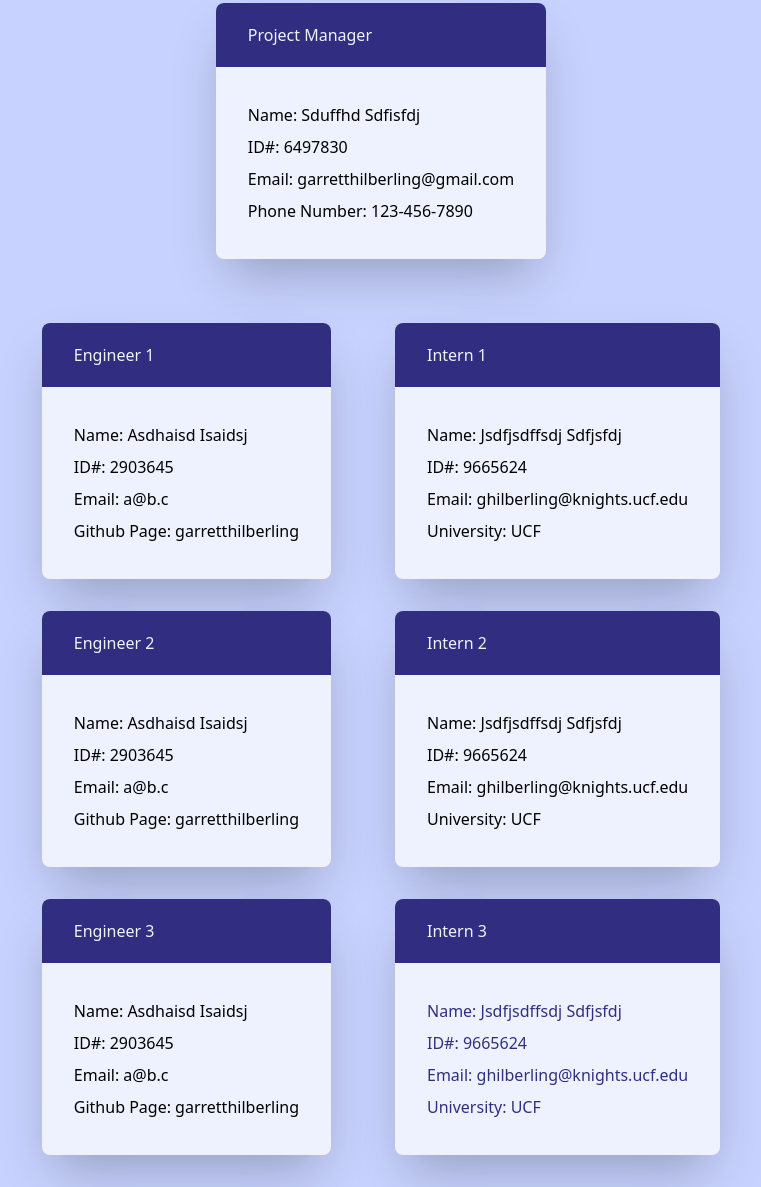
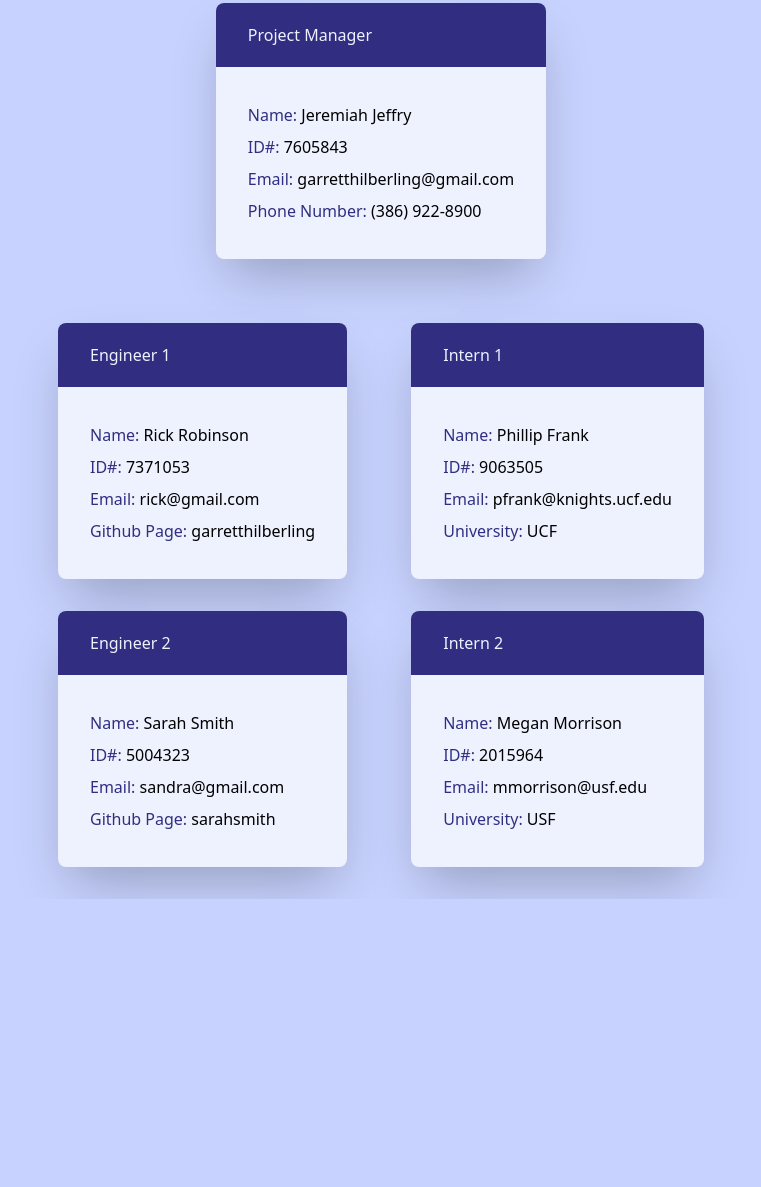
Before and after one commit to garretthilberling/teamhub-generator, a website: page index.html in a window 1280 px wide. Shown: the part 113-1300 px from the top of the page, without its empty margins (259-1020 px from the left). After the commit the page ends 1012 px from the top, so only its background shows below. Drawn offline with nearby package versions, Linux system fonts and the light colour scheme.

Commit message:
final commit. README and video are done.

```diff
--- a/index.html
+++ b/index.html
@@ -10,99 +10,78 @@
 </head>
 
 <body class="bg-indigo-200 text-black">
-<nav class="bg-indigo-800 text-indigo-50">
+<nav class="bg-indigo-800 text-indigo-50 sticky top-0">
     <div class="container mx-auto">
       <div class="flex flex-wrap justify-between">
         <div class="flex w-full lg:w-1/2 justify-center lg:justify-start">
           <h1 class="text-xl font-bold p-3">TeamHub-Generator</h1>
         </div>
         <div class="flex flex-row w-full lg:w-1/2 justify-center lg:justify-end">
-            <div class="p-3 hover:bg-gray-100 hover:text-gray-700">Showing Sduffhd Sdfisfdj's team!</div>
+            <div class="p-3">Showing Jeremiah Jeffry's team!</div>
         </div>
       </div>
     </div>
   </nav>
 
-  <main class="">
+  <main>
 
     <section class="mt-8 flex center-items justify-center">
       <div class="bg-indigo-50 rounded-lg shadow-2xl m-8">
         <h4 class="bg-indigo-900 text-indigo-50 rounded-t-lg py-5 px-8">Project Manager</h4>
         <div class="p-8">
-          <p class="py-1">Name: Sduffhd Sdfisfdj</p>
-          <p class="py-1">ID#: 6497830</p>
-          <p class="py-1">Email: <a href="mailto:garretthilberling@gmail.com" class="hover:text-indigo-900 hover:bg-indigo-100 hover:rounded">garretthilberling@gmail.com</a></p>
-          <p class="py-1">Phone Number: 123-456-7890</p>
+            <p class="py-1"><span class="font-medium text-indigo-900">Name:</span> Jeremiah Jeffry</p>
+            <p class="py-1"><span class="font-medium text-indigo-900">ID#:</span> 7605843</p>
+            <p class="py-1"><span class="font-medium text-indigo-900">Email:</span> <a href="mailto:garretthilberling@gmail.com" class="hover:text-indigo-900 hover:bg-indigo-100 hover:rounded">garretthilberling@gmail.com</a></p>
+            <p class="py-1"><span class="font-medium text-indigo-900">Phone Number:</span> (386) 922-8900</p>
         </div>
       </div>
     </section>
 
     <div class="flex center-items justify-center">
       <div class="grid grid-flow-col">
-      <section id='engineerContainer' class="">
+        <section>
 
     <div class="bg-indigo-50 rounded-lg shadow-2xl m-8">
           <h4 class="bg-indigo-900 text-indigo-50 rounded-t-lg py-5 px-8">Engineer 1</h4>
           <div class="p-8">
-                  <p class="py-1">Name: Asdhaisd Isaidsj</p>
-                  <p class="py-1">ID#: 2903645</p>
-                  <p class="py-1">Email: <a href="a@b.c">a@b.c</a></p>
-                  <p class="py-1">Github Page: <a href="https://github.com/garretthilberling">garretthilberling</a></p>
+          <p class="py-1"><span class="font-medium text-indigo-900">Name:</span> Rick Robinson</p>
+              <p class="py-1"><span class="font-medium text-indigo-900">ID#:</span> 7371053</p>
+              <p class="py-1"><span class="font-medium text-indigo-900">Email:</span> <a href="mailto:rick@gmail.com" class="hover:text-indigo-900 hover:bg-indigo-100 hover:rounded">rick@gmail.com</a></p>
+              <p class="py-1"><span class="font-medium text-indigo-900">Github Page:</span> <a href="https://github.com/garretthilberling" class="hover:text-indigo-900 hover:bg-indigo-100 hover:rounded">garretthilberling</a></p>
           </div>
         </div>
 
     <div class="bg-indigo-50 rounded-lg shadow-2xl m-8">
           <h4 class="bg-indigo-900 text-indigo-50 rounded-t-lg py-5 px-8">Engineer 2</h4>
           <div class="p-8">
-                  <p class="py-1">Name: Asdhaisd Isaidsj</p>
-                  <p class="py-1">ID#: 2903645</p>
-                  <p class="py-1">Email: <a href="a@b.c">a@b.c</a></p>
-                  <p class="py-1">Github Page: <a href="https://github.com/garretthilberling">garretthilberling</a></p>
-              </div>
-            </div>
-
-            <div class="bg-indigo-50 rounded-lg shadow-2xl m-8">
-              <h4 class="bg-indigo-900 text-indigo-50 rounded-t-lg py-5 px-8">Engineer 3</h4>
-              <div class="p-8">
-                  <p class="py-1">Name: Asdhaisd Isaidsj</p>
-                  <p class="py-1">ID#: 2903645</p>
-                  <p class="py-1">Email: <a href="a@b.c">a@b.c</a></p>
-                  <p class="py-1">Github Page: <a href="https://github.com/garretthilberling">garretthilberling</a></p>
+          <p class="py-1"><span class="font-medium text-indigo-900">Name:</span> Sarah Smith</p>
+              <p class="py-1"><span class="font-medium text-indigo-900">ID#:</span> 5004323</p>
+              <p class="py-1"><span class="font-medium text-indigo-900">Email:</span> <a href="mailto:sandra@gmail.com" class="hover:text-indigo-900 hover:bg-indigo-100 hover:rounded">sandra@gmail.com</a></p>
+              <p class="py-1"><span class="font-medium text-indigo-900">Github Page:</span> <a href="https://github.com/sarahsmith" class="hover:text-indigo-900 hover:bg-indigo-100 hover:rounded">sarahsmith</a></p>
           </div>
         </div>
 
         </section>
 
-      <section id='internContainer'>
+        <section>
 
     <div class="bg-indigo-50 rounded-lg shadow-2xl m-8">
           <h4 class="bg-indigo-900 text-indigo-50 rounded-t-lg py-5 px-8">Intern 1</h4>
           <div class="p-8">
-                      <p class="py-1">Name: Jsdfjsdffsdj Sdfjsfdj</p>
-                      <p class="py-1">ID#: 9665624</p>
-                      <p class="py-1">Email: <a href="ghilberling@knights.ucf.edu">ghilberling@knights.ucf.edu</a></p>
-                      <p class="py-1">University: UCF</p>
+              <p class="py-1"><span class="font-medium text-indigo-900">Name:</span> Phillip Frank</p>
+              <p class="py-1"><span class="font-medium text-indigo-900">ID#:</span> 9063505</p>
+              <p class="py-1"><span class="font-medium text-indigo-900">Email:</span> <a href="mailto:pfrank@knights.ucf.edu" class="hover:text-indigo-900 hover:bg-indigo-100 hover:rounded">pfrank@knights.ucf.edu</a></p>
+              <p class="py-1"><span class="font-medium text-indigo-900">University:</span> UCF</p>
           </div>
         </div>
 
     <div class="bg-indigo-50 rounded-lg shadow-2xl m-8">
           <h4 class="bg-indigo-900 text-indigo-50 rounded-t-lg py-5 px-8">Intern 2</h4>
           <div class="p-8">
-                    <p class="py-1">Name: Jsdfjsdffsdj Sdfjsfdj</p>
-                    <p class="py-1">ID#: 9665624</p>
-                    <p class="py-1">Email: <a href="ghilberling@knights.ucf.edu">ghilberling@knights.ucf.edu</a></p>
-                    <p class="py-1">University: UCF</p>
-                </div>
-              </div>
-
-
-              <div class="text-indigo-900 bg-indigo-50 rounded-lg shadow-2xl m-8">
-                <h4 class="bg-indigo-900 text-indigo-50 rounded-t-lg py-5 px-8">Intern 3</h4>
-                <div class="p-8">
-                  <p class="py-1">Name: Jsdfjsdffsdj Sdfjsfdj</p>
-                  <p class="py-1">ID#: 9665624</p>
-                  <p class="py-1">Email: <a href="ghilberling@knights.ucf.edu">ghilberling@knights.ucf.edu</a></p>
-                  <p class="py-1">University: UCF</p>
+              <p class="py-1"><span class="font-medium text-indigo-900">Name:</span> Megan Morrison</p>
+              <p class="py-1"><span class="font-medium text-indigo-900">ID#:</span> 2015964</p>
+              <p class="py-1"><span class="font-medium text-indigo-900">Email:</span> <a href="mailto:mmorrison@usf.edu" class="hover:text-indigo-900 hover:bg-indigo-100 hover:rounded">mmorrison@usf.edu</a></p>
+              <p class="py-1"><span class="font-medium text-indigo-900">University:</span> USF</p>
           </div>
         </div>
 
```
Also changed, not shown: README.md, assets/img/application-screenshot.png (added), lib/Form.js, lib/genPage.js. Lines whose indentation alone changed are shown as unchanged.
